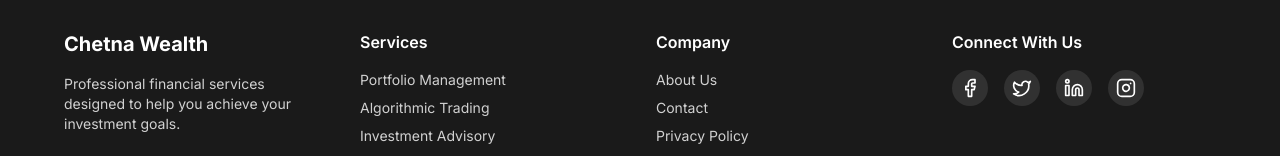
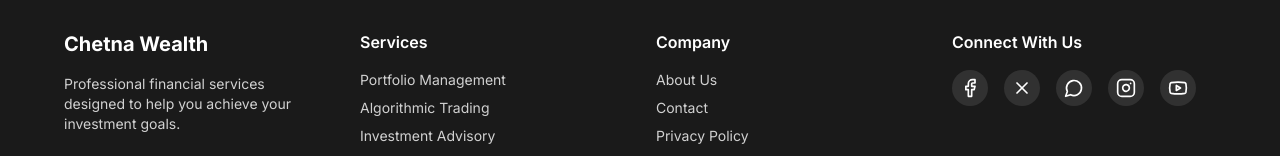
Before and after one commit to chetnawealth/chetnawealth, a React (Vite) app: page / in a window 1280 px wide. Shown: the part 3114-3270 px from the top of the page. Built offline with nearby package versions, Linux system fonts and the light colour scheme; the HTML template or start-up script is replaced by a standard one.

Commit message:
added connect with us links

```diff
--- a/src/components/Footer.tsx
+++ b/src/components/Footer.tsx
@@ -1,4 +1,4 @@
-import { Facebook, Twitter, Linkedin, Instagram } from "lucide-react";
+import { Facebook, X, Linkedin, Instagram, MessageCircle, Youtube } from "lucide-react";
 import { Link } from "react-router-dom";
 
 const Footer = () => {
@@ -76,32 +76,49 @@ const Footer = () => {
             <h4 className="font-semibold mb-4">Connect With Us</h4>
             <div className="flex gap-4">
               <a
-                href="#"
+                href="https://www.facebook.com/profile.php?id=61582463046683"
+                target="_blank"
+                rel="noopener noreferrer"
                 className="p-2 bg-primary-foreground/10 rounded-full hover:bg-accent hover:text-accent-foreground transition-colors"
                 aria-label="Facebook"
               >
                 <Facebook className="h-5 w-5" />
               </a>
               <a
-                href="#"
+                href="https://x.com/chetnawealth?s=11"
+                target="_blank"
+                rel="noopener noreferrer"
                 className="p-2 bg-primary-foreground/10 rounded-full hover:bg-accent hover:text-accent-foreground transition-colors"
-                aria-label="Twitter"
+                aria-label="X"
               >
-                <Twitter className="h-5 w-5" />
+                <X className="h-5 w-5" />
               </a>
               <a
-                href="#"
+                href="https://wa.me/916305443691"
+                target="_blank"
+                rel="noopener noreferrer"
                 className="p-2 bg-primary-foreground/10 rounded-full hover:bg-accent hover:text-accent-foreground transition-colors"
-                aria-label="LinkedIn"
+                aria-label="WhatsApp"
               >
-                <Linkedin className="h-5 w-5" />
+                <MessageCircle className="h-5 w-5" />
               </a>
               <a
-                href="#"
+                href="https://www.instagram.com/chetnawealth?igsh=aWF6ZGd4ZGdodXhy&utm_source=qr"
+                target="_blank"
+                rel="noopener noreferrer"
                 className="p-2 bg-primary-foreground/10 rounded-full hover:bg-accent hover:text-accent-foreground transition-colors"
                 aria-label="Instagram"
               >
                 <Instagram className="h-5 w-5" />
+              </a>
+              <a
+                href="https://youtube.com/@chetnawealth?si=CCfQjDkll3VXcQkx"
+                target="_blank"
+                rel="noopener noreferrer"
+                className="p-2 bg-primary-foreground/10 rounded-full hover:bg-accent hover:text-accent-foreground transition-colors"
+                aria-label="YouTube"
+              >
+                <Youtube className="h-5 w-5" />
               </a>
             </div>
           </div>
```
